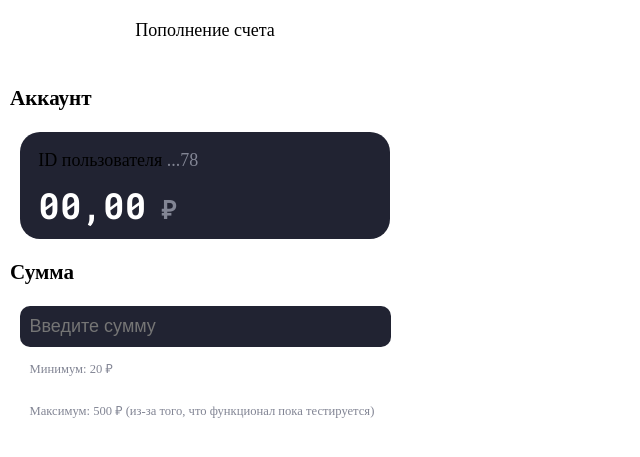
After one commit to Atikin-NT/WolfVPN, a Flask app: template webapp/templates/pay.html in a window 1280 px wide. The commit adds this page. Shown: the top 457 px of the page, without its empty margins (0-640 px from the left). Run offline with Flask 3, Linux system fonts and the light colour scheme; the template is opened without the code that fills it, so the values that code supplies are empty; parts of the project's set-up code (start-up, migrations or seed data) failed here and were passed over.

Commit message:
get pay bill to front

```diff
--- a/api/app.py
+++ b/api/app.py
@@ -3,7 +3,7 @@ from flask_cors import CORS
 from db.clients import GetClientById, AddClient, UpdateClientAmount
 from db.hosts import GetAllHosts
 from db.peers import GetPeerByClientId, GetPeerById, AddPeer, RemovePeer
-from db.pay_history import GetClietnHistory
+from db.pay_history import GetClietnHistory, AddBill, UpdateBillStatus
 from db.codes import GetCode, ActivateCode
 from db.exeption import *
 from bot import send_file_to_user
@@ -12,10 +12,12 @@ from aiogram.types.input_file import BufferedInputFile
 import utils
 import asyncio
 import configparser
+import yoomoney
 
 config = configparser.ConfigParser()
 config.read('./config.ini')
 dashboard_config = config['dashboard']
+yoomoney_config = config['yoomoney']
 
 all_confs = utils.create_ini_config_list(dict(dashboard_config))
 apis = []
@@ -334,5 +336,43 @@ def coupon_activate():
     return jsonify(answer)
 
 
+@app.route('/api/v1.0/create_bill', methods=['POST'])
+def create_bill():
+    """создание чека юмани
+
+    Args(POST):
+        client_id (int): id пользователя из телеги
+        amount (int): сумма чека
+    """
+    answer = json_template.copy()
+    request_data = request.get_json()
+    if 'client_id' not in request_data or 'amount' not in request_data or int(request_data['amount']) < 20 or int(request_data['amount']) > 500:
+        answer['status'] = False
+        answer['data'] = 'Client id and amount not presented'
+        return jsonify(answer)
+
+    client_id = int(request_data['client_id'])
+    amount = int(request_data['amount'])
+
+    try:
+        bill_id = AddBill().execute(client_id, amount)
+        quickpay = yoomoney.Quickpay(
+            receiver=yoomoney_config['receiver'],
+            quickpay_form="shop",
+            targets="WolfVPN",
+            paymentType="SB",
+            sum=amount,
+            label=f'{bill_id}_{client_id}_{amount}'
+        )
+
+        answer['data'] = {'bill': quickpay.redirected_url}
+    except Exception as msg:
+        answer['status'] = False
+        answer['data'] = str(msg)
+        return jsonify(answer)
+
+    return jsonify(answer)
+
+
 if __name__ == '__main__':
     app.run(port=5001)
--- a/api/db/pay_history.py
+++ b/api/db/pay_history.py
@@ -17,7 +17,7 @@ class AddBill:
         Returns:
             int: id чека в таблице
         """
-        if amount <=0:
+        if amount <= 0:
             raise ValueError("Amount below zero")
         try:
             bill_id = db.add('pay_history', {'client_id': client_id, 'amount': amount}, 'id').fetchone()[0]
--- a/webapp/app.py
+++ b/webapp/app.py
@@ -33,5 +33,10 @@ def coupon():
     return render_template('coupon.html')
 
 
+@app.route('/pay', methods=['GET'])
+def pay():
+    return render_template('pay.html')
+
+
 if __name__ == '__main__':
     app.run()
--- /dev/null
+++ b/webapp/static/css/pay.css
@@ -0,0 +1,93 @@
+.account_info{
+  width: 100%;
+  display: flex;
+  flex-direction: column;
+  justify-content: center;
+  align-items: center;
+}
+
+.account_info h3{
+  text-align: left;
+  width: 100%;
+}
+
+.account {
+  width: 95%;
+  border-radius: 20px;
+  background-color: #212332;
+  display: flex;
+  flex-direction: column;
+  align-items: center;
+}
+
+.user_id {
+  width: 90%;
+  font-size: 1em;
+  font-family: 'RobotoMono-Regular';
+  font-weight: 400;
+  text-align: left;
+  margin-bottom: 0px;
+}
+
+.user_id span {
+  color: #828594;
+}
+
+.user_amount {
+  width: 90%;
+  text-align: left;
+  font-size: 2em;
+  font-family: 'RobotoMono-Bold';
+  font-weight: 700;
+  color: white;
+  margin: 10px 0;
+}
+
+.user_amount span{
+  font-size: 0.7em;
+  color: #828594;
+}
+
+.form {
+  width: 100%;
+  display: flex;
+  flex-direction: column;
+  justify-content: center;
+  align-items: center;
+}
+
+.form h3{
+  text-align: left;
+  width: 100%;
+}
+
+.input__field{
+  width: 90%;
+  background: #212332;
+  border: none;
+  border-radius: 10px;
+  color: var(--tg-theme-text-color);
+  padding: 10px;
+  font-size: 1em;
+}
+
+.input__field:focus{
+  outline-color: var(--tg-theme-button-color);
+}
+
+.form p{
+  font-size: 0.7em;
+  color: #828594;
+  text-align: left;
+  width: 90%;
+}
+
+.bill_link{
+  width: 100%;
+  display: flex;
+  flex-direction: row;
+  justify-content: flex-start;
+  align-items: center;
+}
+
+.bill_link
--- /dev/null
+++ b/webapp/static/js/pay.js
@@ -0,0 +1,69 @@
+let tg = window.Telegram.WebApp;
+const USER = tg.initDataUnsafe.user;
+
+
+function isNotEmpty(field){
+    var fieldData = field.value;
+    console.log(fieldData);
+    if (fieldData.length == 0 || fieldData == "") {
+        return false;
+    }
+    return true;
+}
+
+
+function open_bill(bill_url){
+    window.open(bill_url, '_blank').focus();
+}
+
+
+async function create_bill(){
+    let amount_input = document.getElementById('amount');
+    if (isNotEmpty(amount_input) == false){
+        tg.showAlert('Заполните пожалуйста поле перед отправкой');
+        return;
+    }
+
+    let res = await Request(SERVER_URL + `/api/v1.0/create_bill`, {
+        method: "POST",
+        headers: {
+            'Accept': 'application/json',
+            'Content-Type': 'application/json'
+          },
+        body: JSON.stringify({
+            client_id: USER.id,
+            amount: amount_input.value,
+        })
+    });
+
+    if (res == null) {
+        tg.showAlert('Сервер не отвечает, напишите в тех поддержку');
+        return;
+    }
+    if (!res['status']) {
+        tg.showAlert('Произошла ошибка на сервере, напишите в тех поддержку');
+        return;
+    }
+
+    tg.MainButton.setText('Оплатить квитанцию');
+    tg.MainButton.color = '#FF0000';
+    tg.MainButton.onClick(function(){
+        open_bill(res['data']['bill']);
+    });
+}
+
+
+async function main(){
+    tg.MainButton.setText('Получить квитанцию');
+    tg.MainButton.show();
+    tg.MainButton.onClick(function(){
+        create_bill();
+    });
+
+    tg.BackButton.show()
+    tg.BackButton.onClick(function(){
+        window.location.replace(WEB_APP__URL + '/main');
+    });
+}
+
+main();
--- a/webapp/templates/main.html
+++ b/webapp/templates/main.html
@@ -18,7 +18,7 @@
         <div class="balance">
             <div class="amount">
                 <p id="user_amount">00,00<span> ₽</span></p>
-                <button>
+                <button class="pay_btn">
                     <img src="{{ url_for('static', filename='images/add_btn.svg') }}"/>
                 </button>
             </div>
--- /dev/null
+++ b/webapp/templates/pay.html
@@ -0,0 +1,35 @@
+<!DOCTYPE html>
+<html lang="en">
+<head>
+    <meta charset="UTF-8">
+    <meta name="viewport" content="width=device-width, initial-scale=1.0">
+    <link rel="preconnect" href="https://fonts.googleapis.com">
+    <link rel="preconnect" href="https://fonts.gstatic.com" crossorigin>
+    <link href="https://fonts.googleapis.com/css2?family=Roboto+Mono:wght@100;300;400;500;700&display=swap" rel="stylesheet">
+    <script src="{{ url_for('static', filename='js/telegram-web-app.js') }}"></script>
+    <script src="{{ url_for('static', filename='js/utils.js') }}"></script>
+    <link rel="stylesheet" href="{{ url_for('static', filename='css/start.css') }}">
+    <link rel="stylesheet" href="{{ url_for('static', filename='css/main.css') }}">
+    <link rel="stylesheet" href="{{ url_for('static', filename='css/pay.css') }}">
+    <title>Main</title>
+</head>
+<body>
+    <div class="container">
+        <h4>Пополнение счета</h4>
+        <div class="account_info">
+            <h3>Аккаунт</h3>
+            <div class="account">
+                <p class="user_id">ID пользователя <span>...78</span></p>
+                <p class="user_amount">00,00<span> ₽</span></p>
+            </div>
+        </div>
+        <div class="form">
+            <h3>Сумма</h3>
+            <input onkeypress="if ( isNaN( String.fromCharCode(event.keyCode) )) return false;" type="text" class="input__field" placeholder="Введите сумму" name="amount_for_pay" id='amount' required />
+            <p>Минимум: 20 ₽</p>
+            <p>Максимум: 500 ₽ (из-за того, что функционал пока тестируется)</p>
+        </div>
+    </div>
+</body>
+    <script src="{{ url_for('static', filename='js/pay.js') }}"></script>
+</html>
```
Also changed, not shown: webapp/static/js/main.js (+7 -0 lines).
